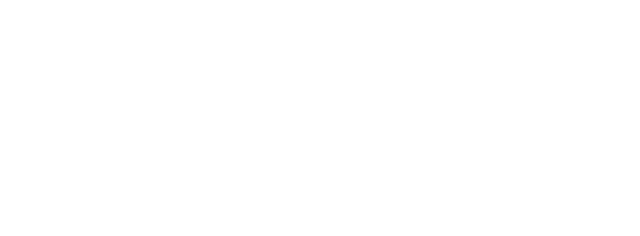
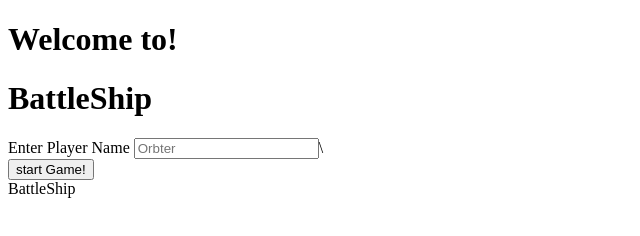
Before and after one commit to Orbter/Battleship, a plain HTML site: page index.html in a window 1280 px wide. Shown: the whole page, without its empty margins (0-640 px from the left). Drawn offline with Linux system fonts and the light colour scheme.

Commit message:
made a starting home page

```diff
--- a/index.html
+++ b/index.html
@@ -5,5 +5,22 @@
     <meta name="viewport" content="width=device-width, initial-scale=1.0" />
     <title>Battleship</title>
   <link rel="icon" href="ship.png"><script defer src="main.js"></script></head>
-  <body></body>
+  <body>
+    <div class="home-page">
+      <header class="header">
+        <h1 class="welcome">Welcome to!</h1>
+        <h1 class="logo">BattleShip</h1>
+      </header>
+      <div class="enter-name-container">
+        <label for="name">Enter Player Name</label>
+        <input type="text" name="name" id="name" placeholder="Orbter" />\
+      </div>
+      <div class="start-container">
+        <button class="start-game button">start Game!</button>
+      </div>
+    </div>
+
+    <header>BattleShip</header>
+    <main><div class="main-page"></div></main>
+  </body>
 </html>
```
